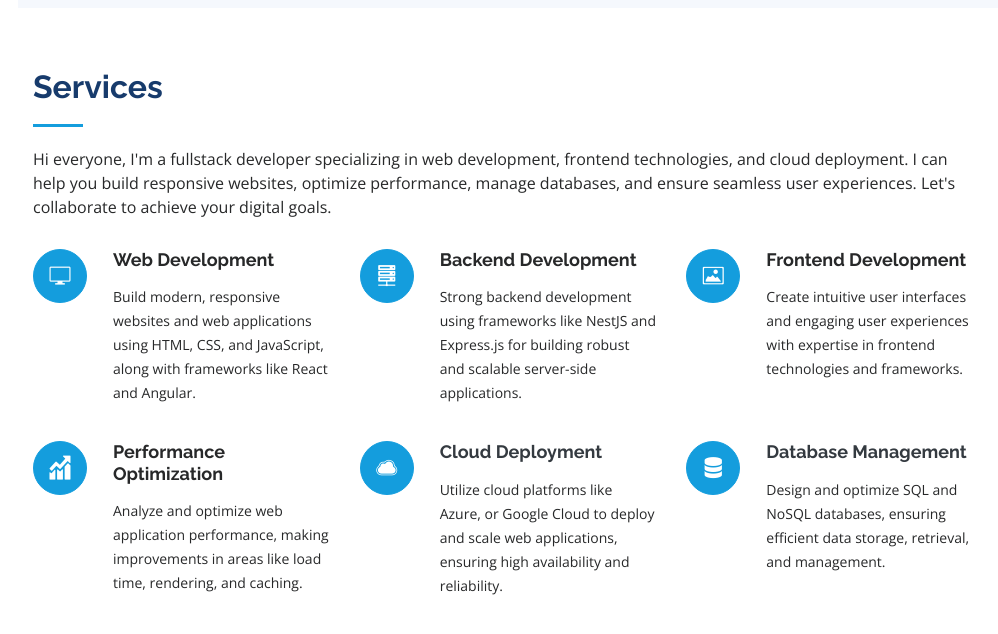
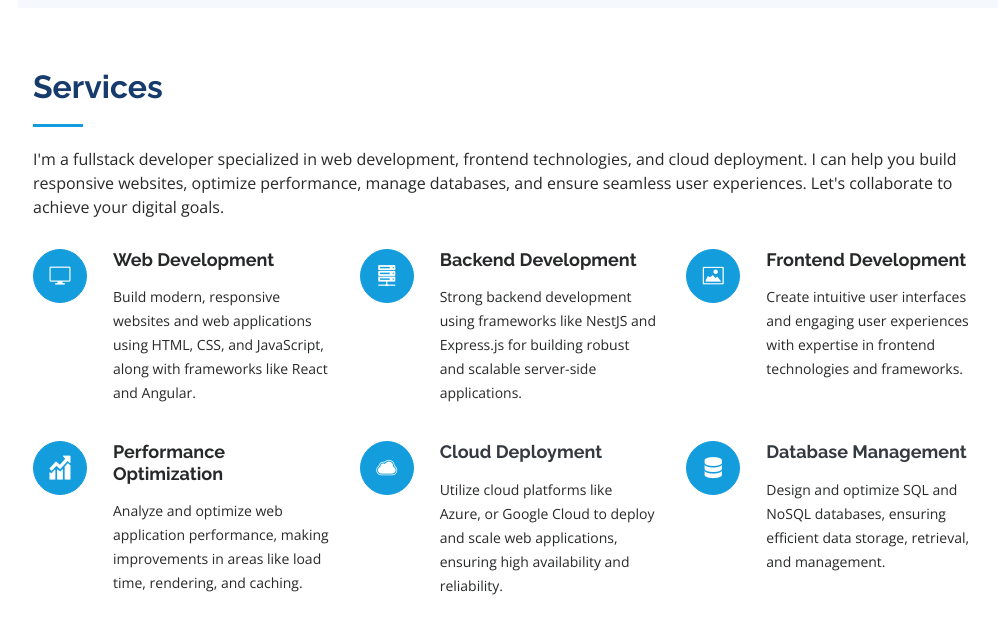
Before and after one commit to adrianestevez1/adrianestevez1.github.io, a plain HTML site: page index.html in a window 1280 px wide. Shown: the part 4598-5232 px from the top of the page, without its empty margins (282-1280 px from the left). Drawn offline with nearby package versions, Linux system fonts and the light colour scheme.

Commit message:
fix: making a few changes

```diff
--- a/index.html
+++ b/index.html
@@ -320,7 +320,7 @@
 
         <div class="section-title">
           <h2>Services</h2>
-          <p>Hi everyone, I'm a fullstack developer specializing in web development, frontend technologies, and cloud deployment. I can help you build responsive websites, optimize performance, manage databases, and ensure seamless user experiences. Let's collaborate to achieve your digital goals.</p>
+          <p>I'm a fullstack developer specialized in web development, frontend technologies, and cloud deployment. I can help you build responsive websites, optimize performance, manage databases, and ensure seamless user experiences. Let's collaborate to achieve your digital goals.</p>
         </div>
 
         <div class="row">
```
